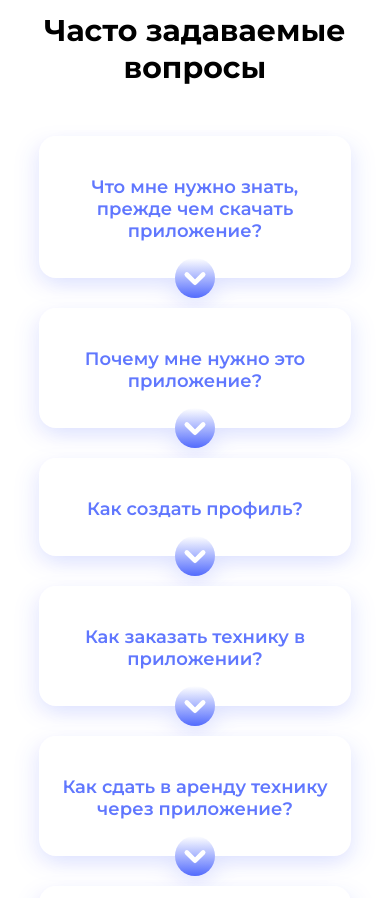
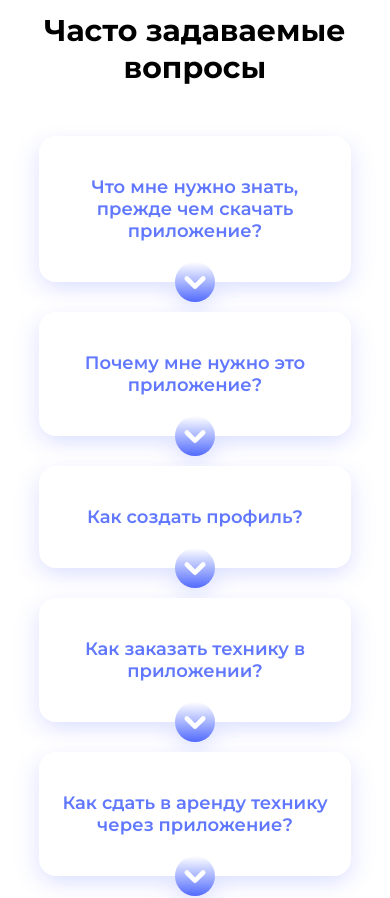
Before and after one commit to VladislavYarikov/SamiRus, a SvelteKit app: page / in a window 390 px wide. Shown: the part 3760-4658 px from the top of the page. Built offline with nearby package versions, Linux system fonts and the light colour scheme.

Commit message:
About-section fixes

```diff
--- a/src/routes/about-container.svelte
+++ b/src/routes/about-container.svelte
@@ -51,6 +51,7 @@
         flex-direction: column;
         width: 550px;
         align-items: center;
+        filter: drop-shadow(7px 7px 10px rgba(3, 39, 253, 0.07)) drop-shadow(-7px 7px 10px rgba(3, 39, 253, 0.07));
     }
 
     .about-item {
@@ -62,16 +63,12 @@
 
         padding:  20px;
         padding-top: 40px;
+        padding-bottom: 0px;
         background-color: white;
-        filter: drop-shadow(7px 7px 10px rgba(3, 39, 253, 0.07)) drop-shadow(-7px 7px 10px rgba(3, 39, 253, 0.07));
         border-radius: 2vh;
 
         text-align: center;
         font-family: 'Montserrat', sans-serif;
-    }
-
-    .about-title {
-        margin-bottom: clamp(16px, calc(1vh + 1vw), 40px);
     }
 
     .about-title * {
@@ -107,8 +104,7 @@
         background: linear-gradient(to top, #526BFD, #FFFFFF);
         color: white;
         border-radius: 100%;
-        position: absolute;
-        transform: translateY(+50%);
+        transform: translateY(50%);
         bottom: 0;
     }
 
--- a/src/routes/about-section.svelte
+++ b/src/routes/about-section.svelte
@@ -87,4 +87,8 @@
         gap: 30px;
 		justify-content:space-around;
     }
+
+    .about-section :first {
+        filter: drop-shadow(7px 7px 10px rgba(3, 39, 253, 0.07)) drop-shadow(-7px 7px 10px rgba(3, 39, 253, 0.07));
+    }
 </style>
```
